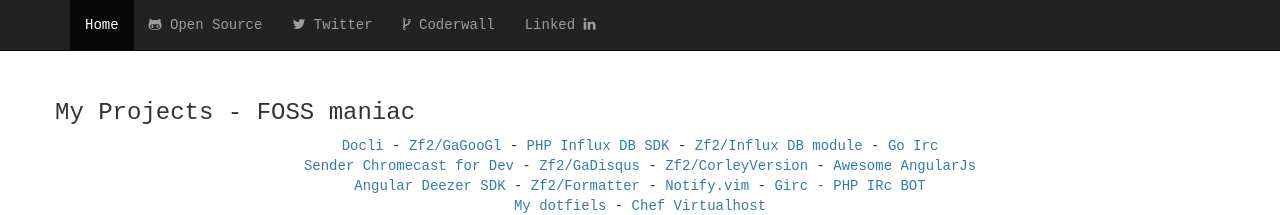
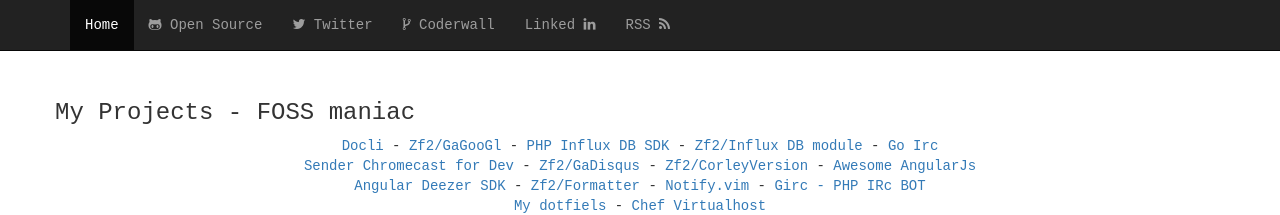
Before and after one commit to gianarb/gianarb.github.com, a Jekyll site: the page built from index.html, in a window 1280 px wide. Shown: the top 215 px of the page. Built offline with Jekyll 4.4.1, drawn with Linux system fonts in a browser that asks for light colours; nearby versions of some CDN libraries.

Commit message:
Close #6 add atom.xml

```diff
--- a/_includes/navigator.html
+++ b/_includes/navigator.html
@@ -15,6 +15,7 @@
             <li><a target="_blank" href="http://twitter.com/GianArb"><i class="fa fa-twitter"></i> Twitter</a></li>
             <li><a target="_blank" href="https://coderwall.com/gianarb"><i class="fa fa-code-fork"></i> Coderwall</a></li>
             <li><a target="_blank" href="https://www.linkedin.com/in/gianlucarbezzano/en">Linked <i class="fa fa-linkedin"></i></a></li>
+            <li><a target="_blank" href="http://gianarb.it/atom.xml">RSS <i class="fa fa-rss"></i></a></li>
         </ul>
 	</div><!--/.nav-collapse -->
 </div>
--- a/_layouts/default.html
+++ b/_layouts/default.html
@@ -7,6 +7,7 @@
         <meta name="viewport" content="width=device-width">
         <!-- Latest compiled and minified CSS -->
         <link rel="stylesheet" href="//maxcdn.bootstrapcdn.com/bootstrap/3.3.0/css/bootstrap.min.css">
+        <link rel='alternate' type='application/atom+xml' title='Atom 0.3' href='http://gianarb.it/atom.xml'>
         <link href="//maxcdn.bootstrapcdn.com/font-awesome/4.1.0/css/font-awesome.min.css" rel="stylesheet">
         <link href='http://fonts.googleapis.com/css?family=Inconsolata:400,700' rel='stylesheet' type='text/css'>
         <link rel="stylesheet" href="/css/syntax.css">
```
